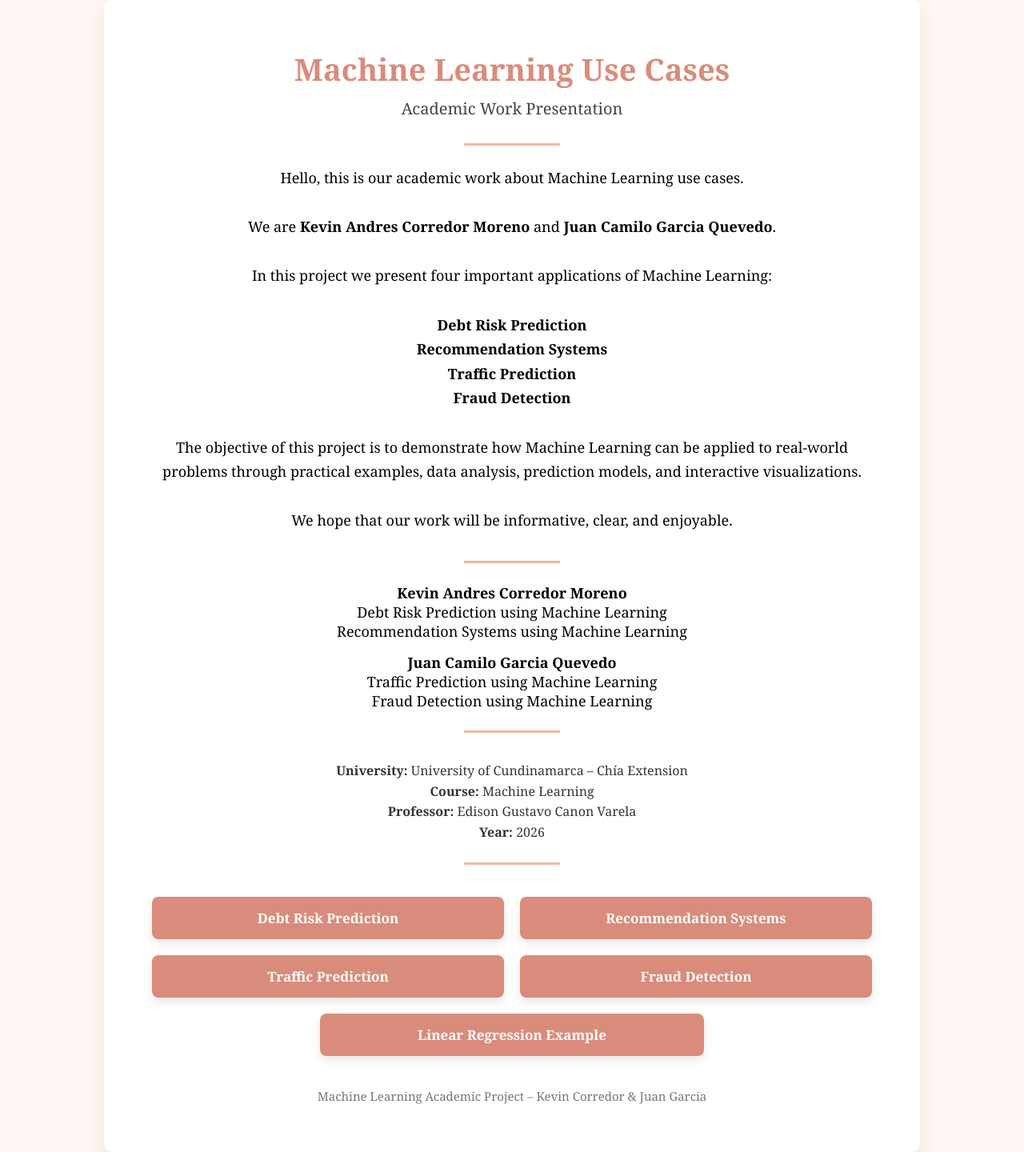
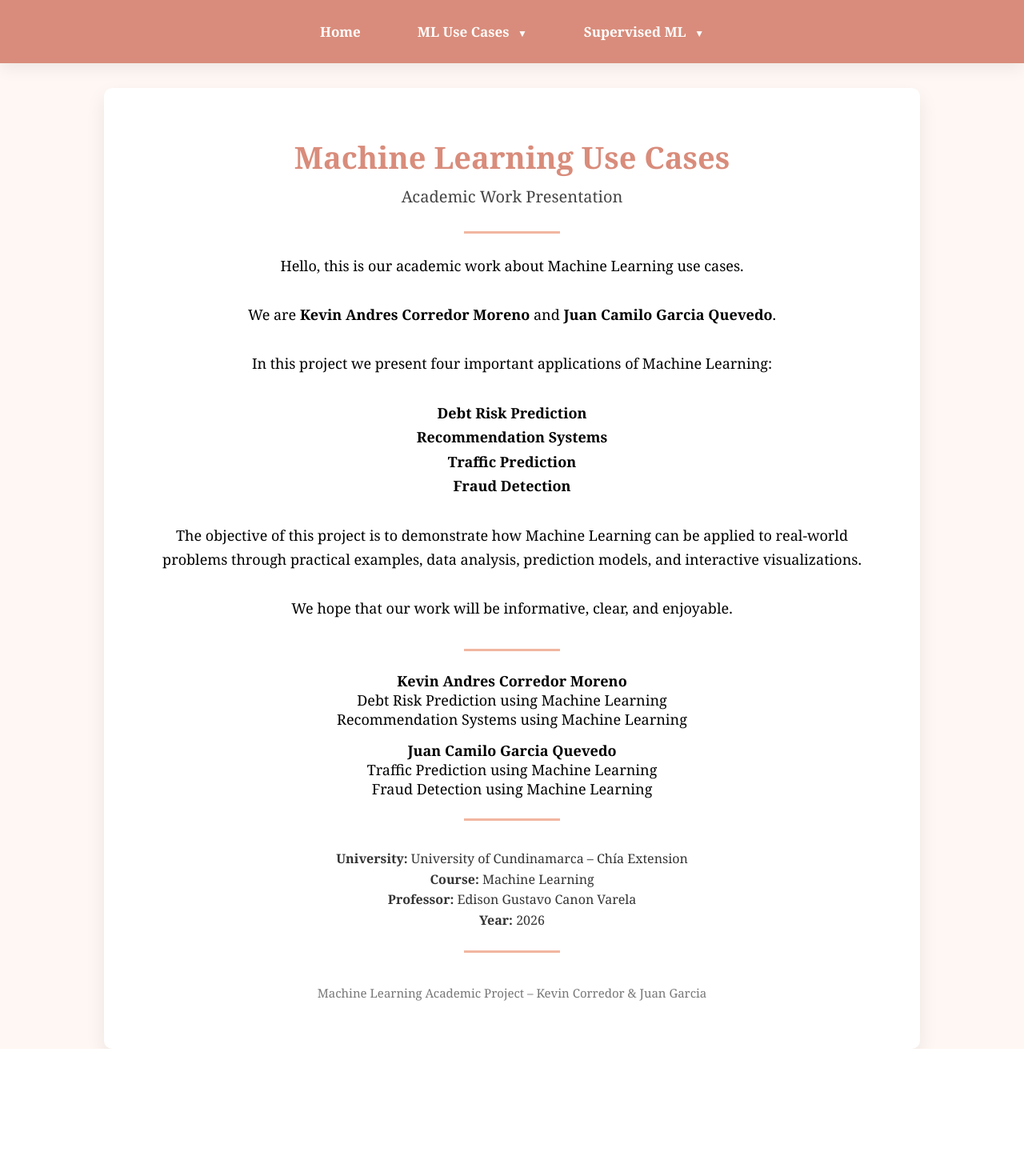
Before and after one commit to Andres5-12/Machine_Learning, a Flask app: page / in a window 1280 px wide. Shown: the whole page at 80% size. After the commit the page ends 1311 px from the top, so only its background shows below. Run offline with Flask 3, Linux system fonts and the light colour scheme.

Commit message:
navbar fixed
navbar fixed

```diff
--- a/templates/Page.html
+++ b/templates/Page.html
@@ -4,7 +4,6 @@
 <head>
 
 <meta charset="UTF-8">
-
 <title>Machine Learning Academic Work</title>
 
 <style>
@@ -13,97 +12,228 @@ body{
 font-family:"Georgia","Times New Roman",serif;
 background:#fff7f3;
 margin:0;
+padding-top:110px;
 display:flex;
 justify-content:center;
 align-items:center;
 min-height:100vh;
 }
 
-.center-btn{
-grid-column:1 / 3;
-width:50%;
-margin:auto;
+
+.navbar{
+
+position:fixed;
+top:0;
+left:0;
+width:100%;
+background:#d98c7b;
+padding:18px 0;
+box-shadow:0 5px 20px rgba(0,0,0,0.08);
+z-index:1000;
+
+display:flex;
+justify-content:center;
+
 }
 
+.nav-container{
+
+width:900px;
+display:flex;
+justify-content:center;
+gap:35px;
+
+}
+
+
+
+.nav-item{
+
+position:relative;
+
+}
+
+.nav-btn{
+
+color:white;
+text-decoration:none;
+font-size:17px;
+font-weight:bold;
+padding:10px 18px;
+border-radius:7px;
+transition:.3s;
+display:block;
+
+}
+
+.nav-btn:hover{
+
+background:#c37463;
+
+}
+
+
+.arrow{
+
+font-size:12px;
+margin-left:6px;
+
+}
+
+/* DROPDOWN */
+
+.dropdown{
+
+position:absolute;
+top:48px;
+left:0;
+background:white;
+border-radius:10px;
+box-shadow:0 10px 30px rgba(0,0,0,0.1);
+min-width:240px;
+
+opacity:0;
+visibility:hidden;
+
+transform:translateY(-10px);
+transition:.3s;
+
+}
+
+.nav-item:hover > .dropdown{
+
+opacity:1;
+visibility:visible;
+transform:translateY(0);
+
+}
+
+.dropdown a{
+
+display:block;
+padding:13px 18px;
+text-decoration:none;
+color:#444;
+font-size:15px;
+transition:.2s;
+
+}
+
+.dropdown a:hover{
+
+background:#fff0ec;
+color:#d98c7b;
+padding-left:25px;
+
+}
+
+/* SECOND LEVEL */
+
+.dropdown-item{
+
+position:relative;
+
+}
+
+.sub-dropdown{
+
+position:absolute;
+top:0;
+left:240px;
+background:white;
+border-radius:10px;
+box-shadow:0 10px 30px rgba(0,0,0,0.1);
+min-width:200px;
+
+opacity:0;
+visibility:hidden;
+
+transition:.3s;
+
+}
+
+.dropdown-item:hover .sub-dropdown{
+
+opacity:1;
+visibility:visible;
+
+}
+
+/* PAGE */
+
 .page{
+
 width:900px;
 background:white;
 padding:60px;
 border-radius:10px;
 box-shadow:0 10px 25px rgba(0,0,0,0.08);
 text-align:center;
+
 }
 
 .title{
+
 font-size:38px;
 font-weight:bold;
 color:#d98c7b;
 margin-bottom:10px;
+
 }
 
 .subtitle{
+
 font-size:20px;
 color:#444;
 margin-bottom:30px;
+
 }
 
 .line{
+
 width:120px;
 height:3px;
 background:#f2b6a0;
 margin:25px auto;
+
 }
 
 .intro{
+
 font-size:18px;
 line-height:1.7;
 margin-bottom:35px;
+
 }
 
 .authors{
+
 margin-top:20px;
+
 }
 
 .author{
+
 margin:15px 0;
 font-size:18px;
+
 }
 
 .info{
+
 margin-top:35px;
 font-size:16px;
 line-height:1.6;
 color:#333;
+
 }
 
 .footer{
+
 margin-top:40px;
 font-size:15px;
 color:#777;
-}
 
-.buttons{
-margin-top:40px;
-display:grid;
-grid-template-columns:1fr 1fr;
-gap:20px;
-}
-
-.btn{
-background:#d98c7b;
-color:white;
-padding:15px;
-border-radius:8px;
-text-decoration:none;
-font-size:17px;
-font-weight:bold;
-transition:0.3s;
-box-shadow:0 5px 12px rgba(0,0,0,0.1);
-}
-
-.btn:hover{
-background:#c37463;
-transform:translateY(-3px);
 }
 
 </style>
@@ -111,6 +241,122 @@ transform:translateY(-3px);
 </head>
 
 <body>
+
+<div class="navbar">
+
+<div class="nav-container">
+
+<div class="nav-item">
+
+<a href="/" class="nav-btn">
+Home
+</a>
+
+</div>
+
+<div class="nav-item">
+
+<a class="nav-btn">
+ML Use Cases <span class="arrow">▼</span>
+</a>
+
+<div class="dropdown">
+
+<a href="/FirstPage">
+Debt Risk Prediction
+</a>
+
+<a href="/SecondPage">
+Recommendation Systems
+</a>
+
+<a href="/ThirdPage">
+Traffic Prediction
+</a>
+
+<a href="/FourthPage">
+Fraud Detection
+</a>
+
+</div>
+
+</div>
+
+<div class="nav-item">
+
+<a class="nav-btn">
+Supervised ML <span class="arrow">▼</span>
+</a>
+
+<div class="dropdown">
+
+<div class="dropdown-item">
+
+<a>
+Linear Regression ▶
+</a>
+
+<div class="sub-dropdown">
+
+<a href="/LinearRegressionBasics">
+Basic Concepts
+</a>
+
+<a href="/Example">
+Application
+</a>
+
+</div>
+
+</div>
+
+<div class="dropdown-item">
+
+<a>
+Logistic Regression ▶
+</a>
+
+<div class="sub-dropdown">
+
+<a href="/LogisticBasics">
+Basic Concepts
+</a>
+
+<a href="/LogisticApp">
+Application
+</a>
+
+</div>
+
+</div>
+
+<div class="dropdown-item">
+
+<a>
+Assigned Classification ▶
+</a>
+
+<div class="sub-dropdown">
+
+<a href="/ClassificationBasics">
+Basic Concepts
+</a>
+
+<a href="/ClassificationApp">
+Application
+</a>
+
+</div>
+
+</div>
+
+</div>
+
+</div>
+
+</div>
+
+</div>
 
 <div class="page">
 
@@ -198,30 +444,6 @@ Fraud Detection using Machine Learning
 
 <div class="line"></div>
 
-<div class="buttons">
-
-<a href="/FirstPage" class="btn">
-Debt Risk Prediction
-</a>
-
-<a href="/SecondPage" class="btn">
-Recommendation Systems
-</a>
-
-<a href="/ThirdPage" class="btn">
-Traffic Prediction
-</a>
-
-<a href="/FourthPage" class="btn">
-Fraud Detection
-</a>
-
-<a href="/LinearRegression" class="btn center-btn">
-Linear Regression Example
-</a>
-
-</div>
-
 <div class="footer">
 
 Machine Learning Academic Project – Kevin Corredor & Juan Garcia
```
Also changed, not shown: templates/example.html (+211 -6 lines). Lines whose indentation alone changed are shown as unchanged.
